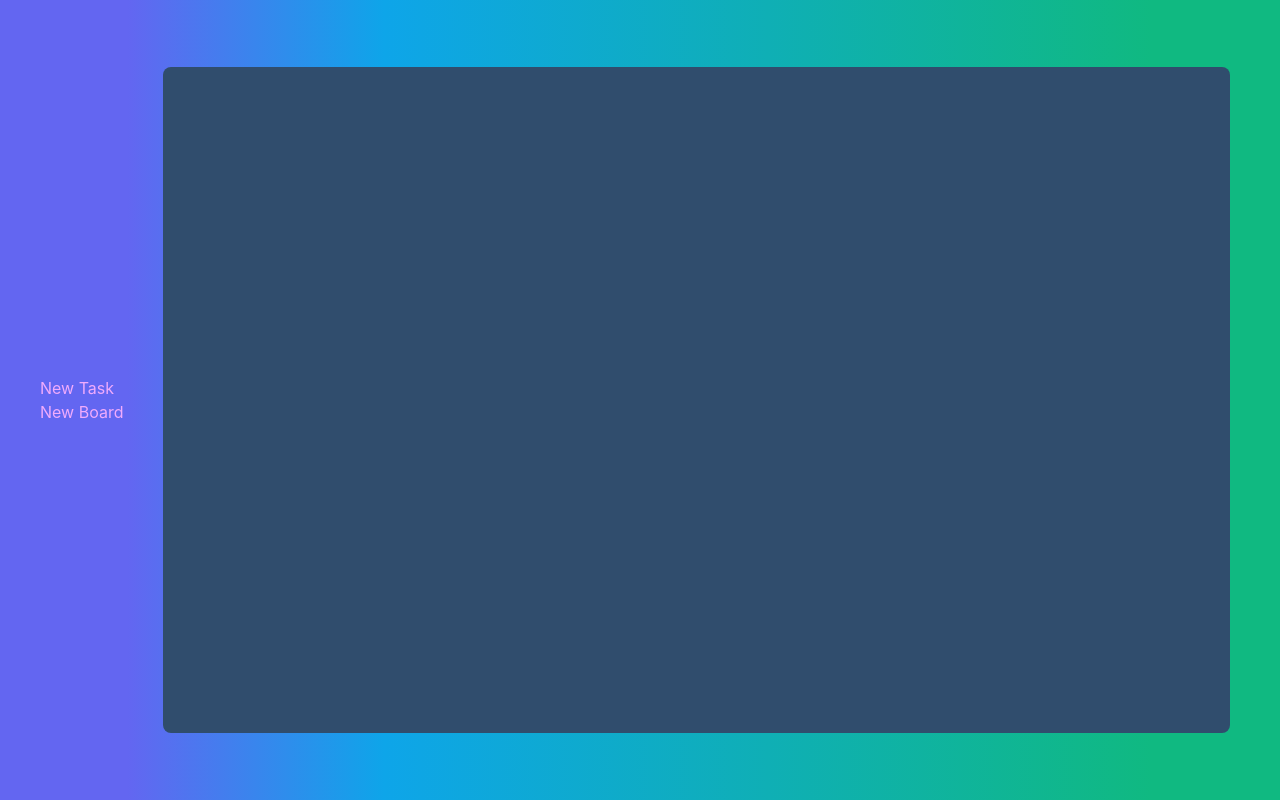
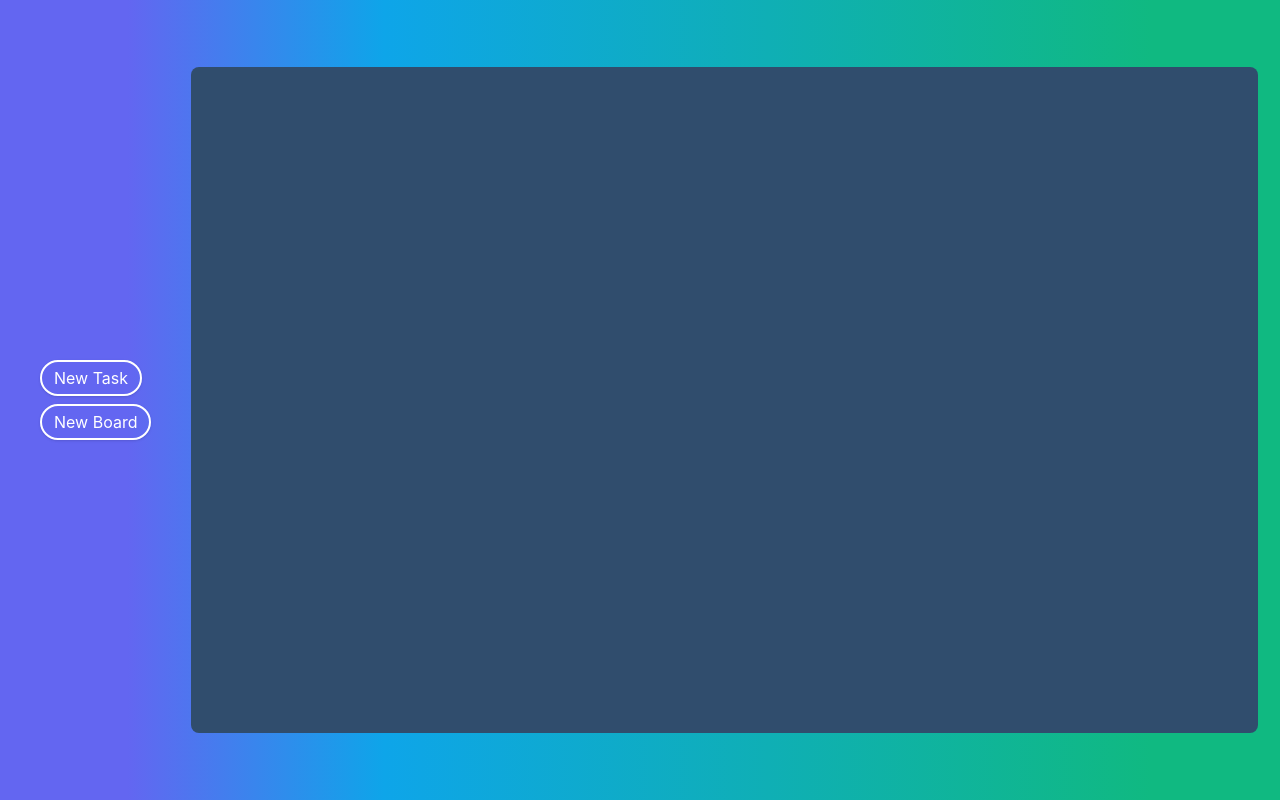
Before and after one commit to benamiller/task-manager-frontend, a React (Create React App) app: page / in a window 1280 px wide. Built offline with nearby package versions, Linux system fonts and the light colour scheme.

Commit message:
Style Button component to fit main canvas

```diff
--- a/public/output.css
+++ b/public/output.css
@@ -589,6 +589,16 @@ video {
   margin-right: 2.5rem;
 }
 
+.my-2 {
+  margin-top: 0.5rem;
+  margin-bottom: 0.5rem;
+}
+
+.my-1 {
+  margin-top: 0.25rem;
+  margin-bottom: 0.25rem;
+}
+
 .flex {
   display: flex;
 }
@@ -619,6 +629,14 @@ video {
 
 .w-screen {
   width: 100vw;
+}
+
+.w-1\/6 {
+  width: 16.666667%;
+}
+
+.w-3\/6 {
+  width: 50%;
 }
 
 .min-w-max {
@@ -662,6 +680,11 @@ video {
 .border-primary-100 {
   --tw-border-opacity: 1;
   border-color: rgb(130 160 188 / var(--tw-border-opacity));
+}
+
+.border-white {
+  --tw-border-opacity: 1;
+  border-color: rgb(255 255 255 / var(--tw-border-opacity));
 }
 
 .bg-primary-500 {
@@ -715,6 +738,11 @@ video {
   padding-bottom: 0.25rem;
 }
 
+.py-2 {
+  padding-top: 0.5rem;
+  padding-bottom: 0.5rem;
+}
+
 .text-center {
   text-align: center;
 }
@@ -733,6 +761,16 @@ video {
   color: rgb(48 77 109 / var(--tw-text-opacity));
 }
 
+.text-primary-100 {
+  --tw-text-opacity: 1;
+  color: rgb(130 160 188 / var(--tw-text-opacity));
+}
+
+.text-white {
+  --tw-text-opacity: 1;
+  color: rgb(255 255 255 / var(--tw-text-opacity));
+}
+
 .shadow {
   --tw-shadow: 0 1px 3px 0 rgb(0 0 0 / 0.1), 0 1px 2px -1px rgb(0 0 0 / 0.1);
   --tw-shadow-colored: 0 1px 3px 0 var(--tw-shadow-color), 0 1px 2px -1px var(--tw-shadow-color);
@@ -745,10 +783,6 @@ video {
   transition-property: color, background-color, border-color, text-decoration-color, fill, stroke, opacity, box-shadow, transform, filter, backdrop-filter, -webkit-transform, -webkit-filter, -webkit-backdrop-filter;
   transition-timing-function: cubic-bezier(0.4, 0, 0.2, 1);
   transition-duration: 150ms;
-}
-
-.duration-500 {
-  transition-duration: 500ms;
 }
 
 .duration-300 {
@@ -764,9 +798,19 @@ video {
   border-color: rgb(255 255 255 / var(--tw-border-opacity));
 }
 
+.hover\:border-primary-500:hover {
+  --tw-border-opacity: 1;
+  border-color: rgb(48 77 109 / var(--tw-border-opacity));
+}
+
 .hover\:bg-primary-100:hover {
   --tw-bg-opacity: 1;
   background-color: rgb(130 160 188 / var(--tw-bg-opacity));
+}
+
+.hover\:bg-primary-500:hover {
+  --tw-bg-opacity: 1;
+  background-color: rgb(48 77 109 / var(--tw-bg-opacity));
 }
 
 .hover\:text-white:hover {
@@ -774,9 +818,23 @@ video {
   color: rgb(255 255 255 / var(--tw-text-opacity));
 }
 
+.hover\:text-primary-100:hover {
+  --tw-text-opacity: 1;
+  color: rgb(130 160 188 / var(--tw-text-opacity));
+}
+
 @media (min-width: 768px) {
+  .md\:my-2 {
+    margin-top: 0.5rem;
+    margin-bottom: 0.5rem;
+  }
+
   .md\:flex-nowrap {
     flex-wrap: nowrap;
+  }
+
+  .md\:justify-start {
+    justify-content: flex-start;
   }
 
   .md\:text-left {
--- a/src/components/Button.jsx
+++ b/src/components/Button.jsx
@@ -1,6 +1,6 @@
 const Button = ({ text }) => {
   return (
-    <button className="border-2 border-primary-100 text-primary-500 font-normal hover:bg-primary-100 hover:text-white hover:border-white py-1 px-3 mx-10 rounded-full shadow transition ease-out duration-300">
+    <button className="border-2 border-white text-white font-normal my-1 hover:bg-primary-500 hover:text-primary-100 hover:border-primary-500 py-1 px-3 mx-10 rounded-full shadow transition ease-out duration-300">
       {text}
     </button>
   );
--- a/src/components/Canvas.jsx
+++ b/src/components/Canvas.jsx
@@ -1,10 +1,16 @@
+import Button from "./Button.jsx";
+
 const Canvas = () => {
   return (
-    <div className="bg-gradient-to-r from-indigo-500 from-10% via-sky-500 via-30% to-emerald-500 to-90% text-fuchsia-300 w-screen h-screen flex flex-wrap md:flex-nowrap justify-start items-center min-w-min">
-      <div className="flex justify-start items-center min-w-max px-10">
+    <div className="bg-gradient-to-r from-indigo-500 from-10% via-sky-500 via-30% to-emerald-500 to-90% text-fuchsia-300 w-screen h-screen flex flex-wrap md:flex-nowrap justify-center md:justify-start items-center min-w-min">
+      <div className="flex justify-center md:justify-start items-center min-w-max">
         <ul className="text-center md:text-left">
-          <li>New Task</li>
-          <li>New Board</li>
+          <li>
+            <Button text="New Task" />
+          </li>
+          <li>
+            <Button text="New Board" />
+          </li>
         </ul>
       </div>
       <main className="flex justify-center items-center h-5/6 w-5/6">
```
